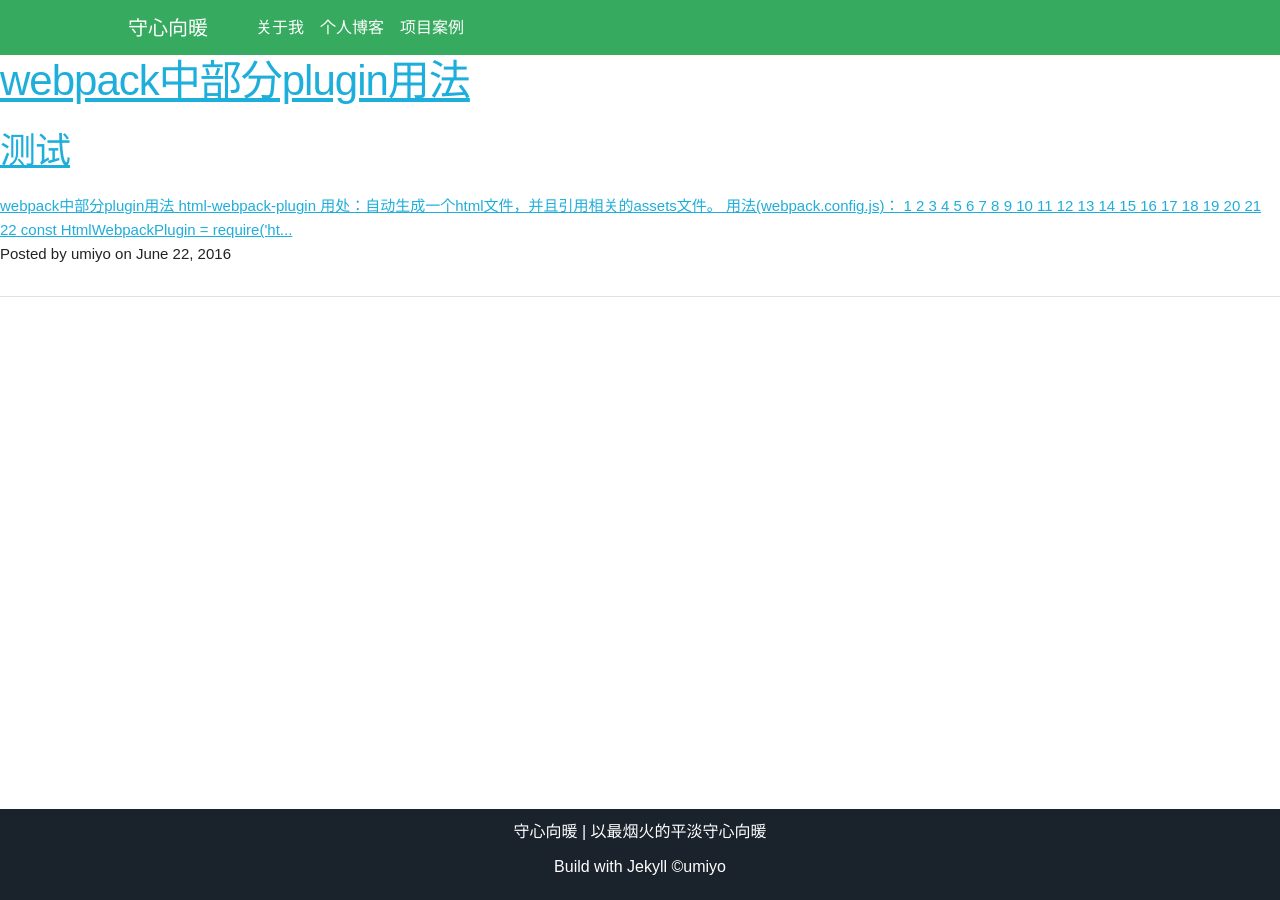
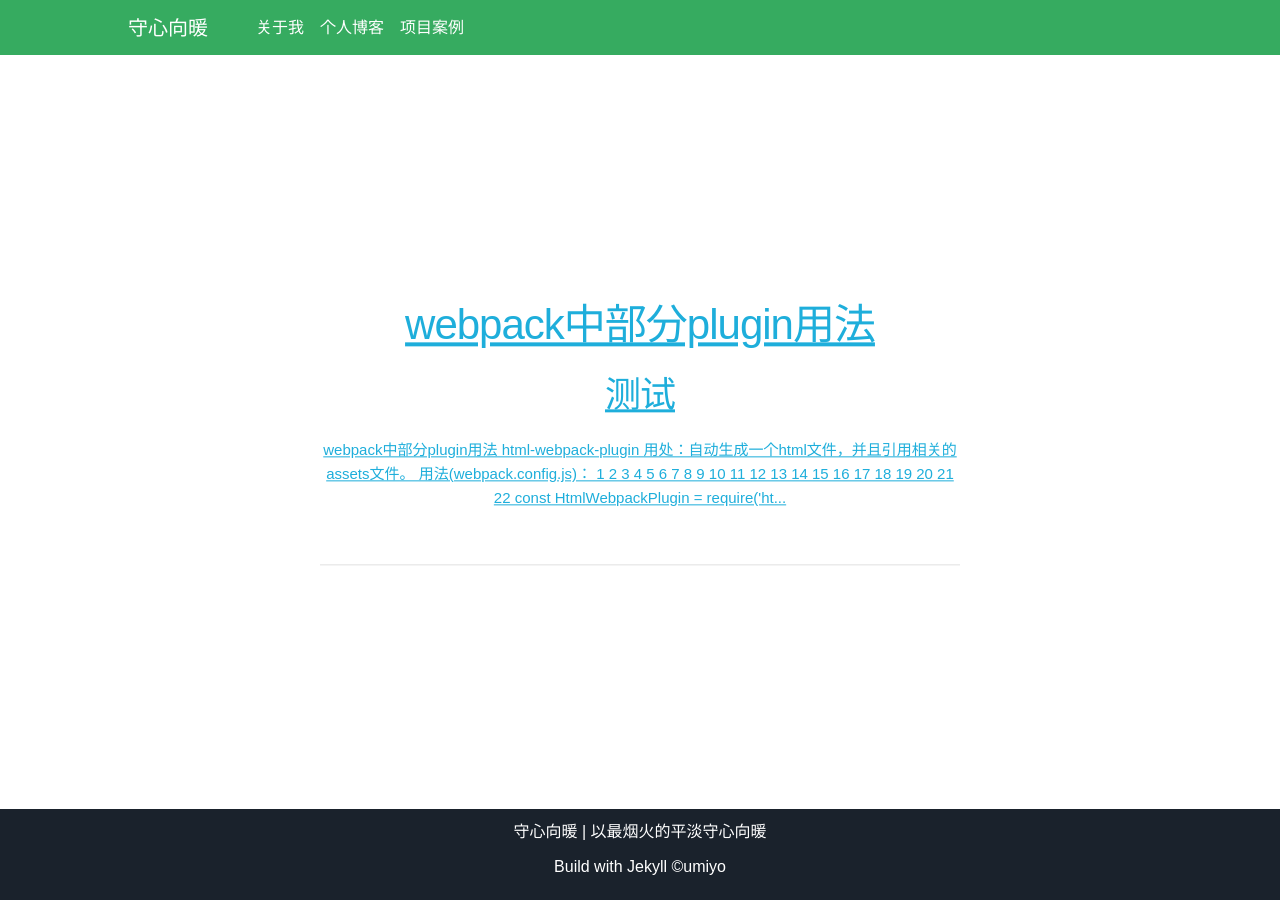
Before and after one commit to huaixuzhi/umiyo.github.io, a Jekyll site: the page built from blog.html, in a window 1280 px wide. Built offline with Jekyll 4.4.1, drawn with Linux system fonts in a browser that asks for light colours; a style sheet for code colours, icons or effects is not loaded.

Commit message:
测试posts

```diff
--- a/_layouts/page.html
+++ b/_layouts/page.html
@@ -3,7 +3,9 @@
     {% include head.html %}
     <body>
         {% include nav.html %}
-        {{ content }}
+        <div class="content">
+            {{ content }}
+        </div>
         {% include footer.html %}
     </body>
     {% include foot.html %}
--- a/_layouts/post.html
+++ b/_layouts/post.html
@@ -3,7 +3,9 @@
     {% include head.html %}
     <body>
         {% include nav.html %}
-        {{ content }}
+        <div class="content">
+            {{ content }}
+        </div>
         {% include footer.html %}
     </body>
     {% include foot.html %}
```
